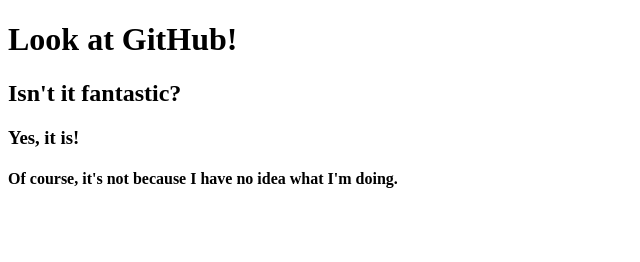
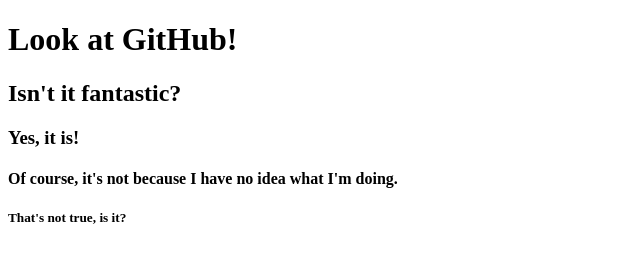
Before and after one commit to ScottHauser/scotthauser.github.io, a plain HTML site: page index.html in a window 1280 px wide. Shown: the full height of the page, 0-640 px from the left. Drawn offline with Linux system fonts and the light colour scheme.

Commit message:
sixth commit

```diff
--- a/index.html
+++ b/index.html
@@ -10,6 +10,7 @@
   <h2>Isn't it fantastic?</h2>
   <h3>Yes, it is!</h3>
   <h4>Of course, it's not because I have no idea what I'm doing.</h4>
+  <h5>That's not true, is it?</h5>
 </dody>
 
 </html>
```
